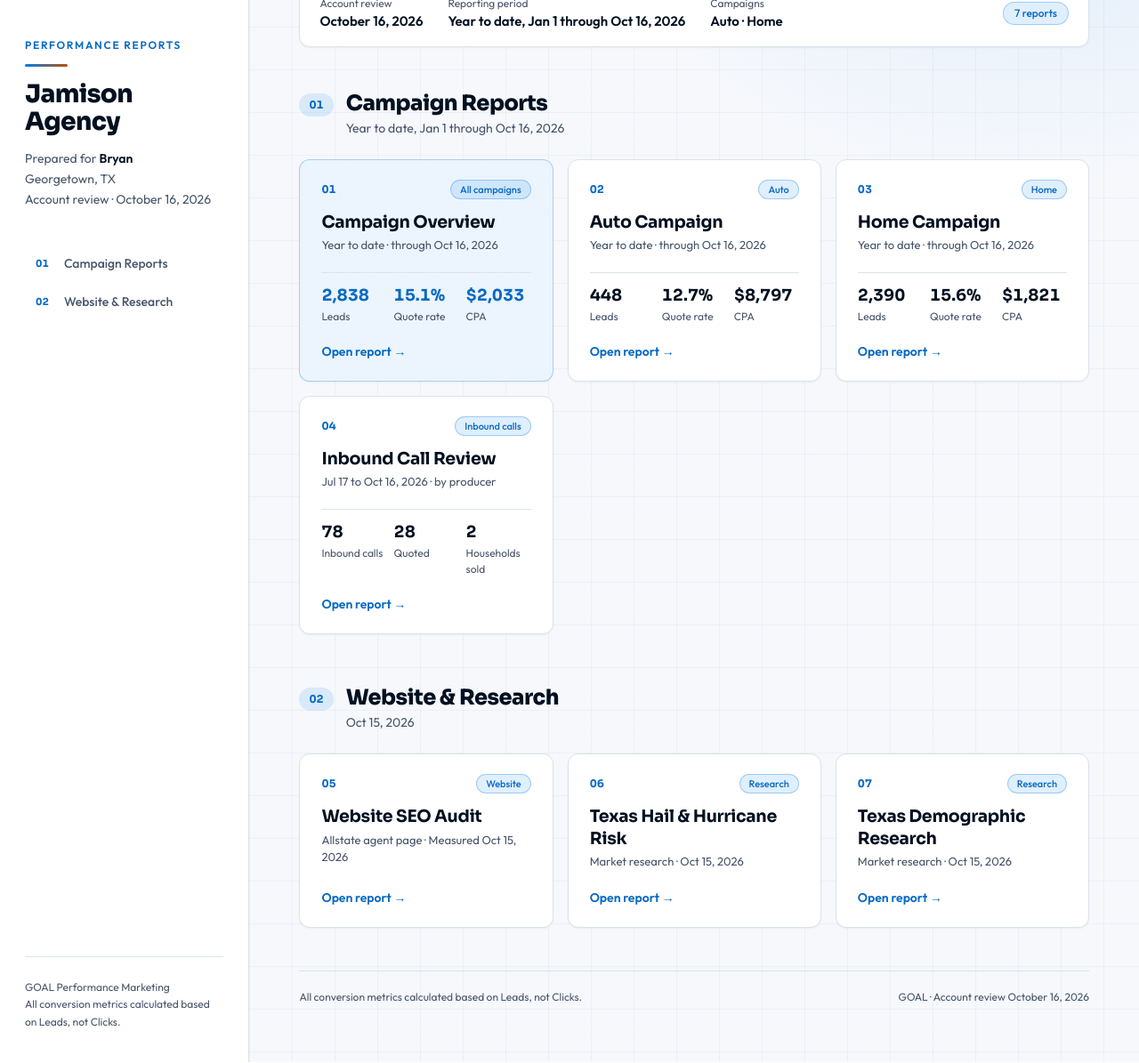
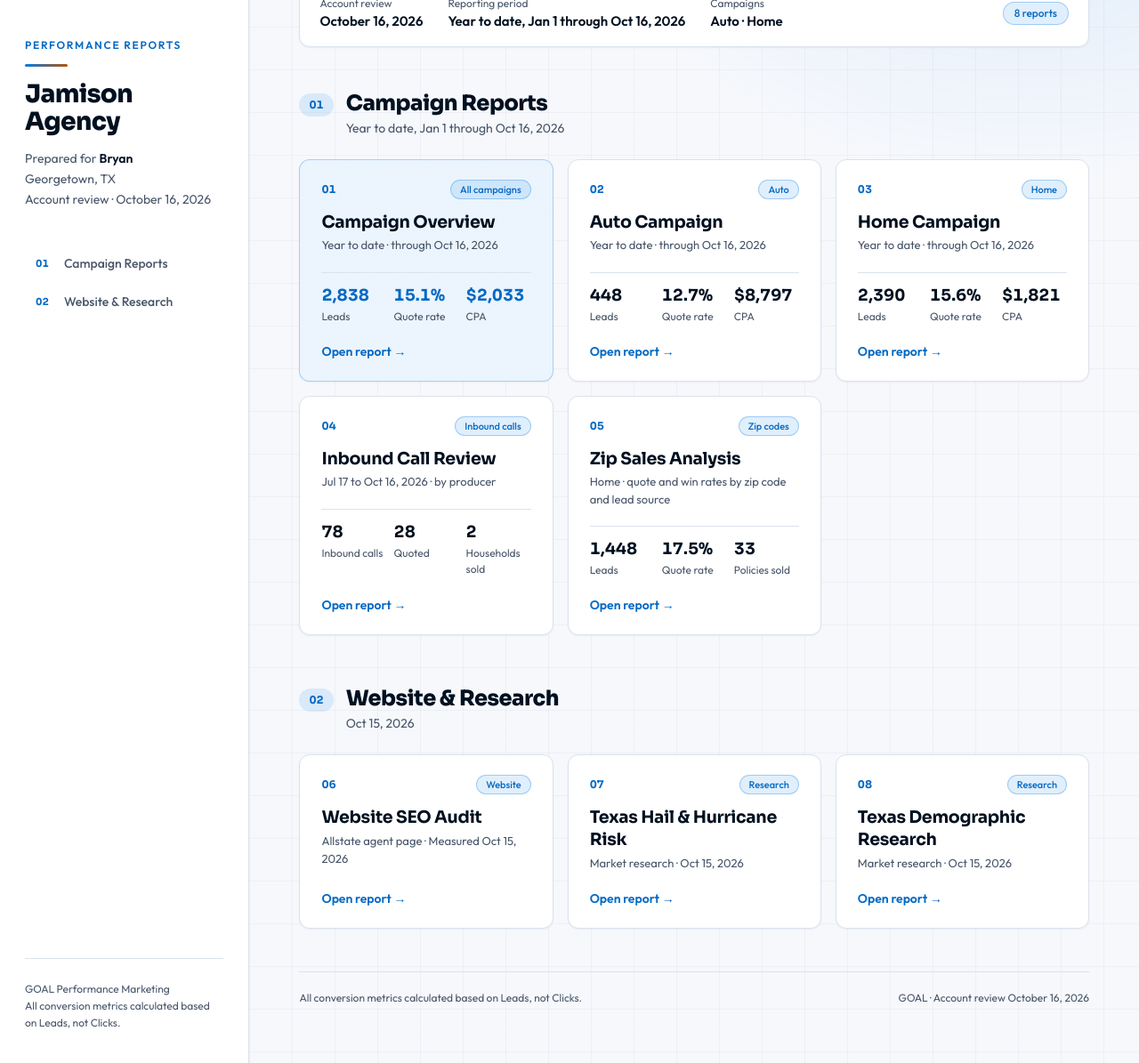
Before and after one commit to AlexTheRoy/jamison-reporting-site, a plain HTML site: page index.html in a window 1280 px wide. Shown: the part 66-1261 px from the top of the page at 89% size. Drawn offline with Linux system fonts and the light colour scheme.

Commit message:
Jamison: link Zip Sales Analysis from the hub
Co-Authored-By: Claude Opus 5.5 <noreply@anthropic.com>
Claude-Session: https://claude.ai/code/session_01MxteDWoeWzM5yiNjHDtXTW

```diff
--- a/index.html
+++ b/index.html
@@ -283,7 +283,7 @@ body{margin:0;}
       <div class="f"><span class="l">Account review</span><span class="v">October 16, 2026</span></div>
       <div class="f"><span class="l">Reporting period</span><span class="v">Year to date, Jan 1 through Oct 16, 2026</span></div>
       <div class="f"><span class="l">Campaigns</span><span class="v">Auto &middot; Home</span></div>
-      <span class="badge">7 reports</span>
+      <span class="badge">8 reports</span>
     </div>
 
     <section class="block" id="s1">
@@ -317,6 +317,13 @@ body{margin:0;}
           <div class="stats"><div><div class="v">78</div><div class="k">Inbound calls</div></div><div><div class="v">28</div><div class="k">Quoted</div></div><div><div class="v">2</div><div class="k">Households sold</div></div></div>
           <div class="go">Open report &rarr;</div>
         </a>
+        <a class="rc" href="https://jamison-zip-analysis.vercel.app/">
+          <div class="top"><span class="ix">05</span><span class="badge">Zip codes</span></div>
+          <div class="t">Zip Sales Analysis</div>
+          <div class="p">Home &middot; quote and win rates by zip code and lead source</div>
+          <div class="stats"><div><div class="v">1,448</div><div class="k">Leads</div></div><div><div class="v">17.5%</div><div class="k">Quote rate</div></div><div><div class="v">33</div><div class="k">Policies sold</div></div></div>
+          <div class="go">Open report &rarr;</div>
+        </a>
       </div>
     </section>
 
@@ -324,21 +331,21 @@ body{margin:0;}
       <div class="bhead"><span class="ix">02</span><div><h2>Website &amp; Research</h2><p>Oct 15, 2026</p></div></div>
       <div class="cards">
         <a class="rc" href="Jamison-SEO-Audit-10-15-26.html">
-          <div class="top"><span class="ix">05</span><span class="badge">Website</span></div>
+          <div class="top"><span class="ix">06</span><span class="badge">Website</span></div>
           <div class="t">Website SEO Audit</div>
           <div class="p">Allstate agent page &middot; Measured Oct 15, 2026</div>
 
           <div class="go">Open report &rarr;</div>
         </a>
         <a class="rc" href="Jamison-TX-Hail-Hurricane-Risk-10-15-26.html">
-          <div class="top"><span class="ix">06</span><span class="badge">Research</span></div>
+          <div class="top"><span class="ix">07</span><span class="badge">Research</span></div>
           <div class="t">Texas Hail &amp; Hurricane Risk</div>
           <div class="p">Market research &middot; Oct 15, 2026</div>
 
           <div class="go">Open report &rarr;</div>
         </a>
         <a class="rc" href="Jamison-TX-Demographic-Research-10-15-26.html">
-          <div class="top"><span class="ix">07</span><span class="badge">Research</span></div>
+          <div class="top"><span class="ix">08</span><span class="badge">Research</span></div>
           <div class="t">Texas Demographic Research</div>
           <div class="p">Market research &middot; Oct 15, 2026</div>
 
```
